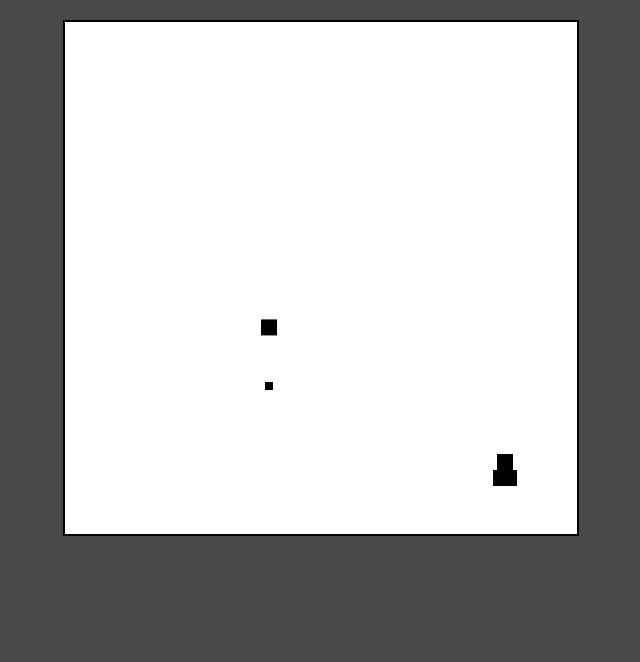
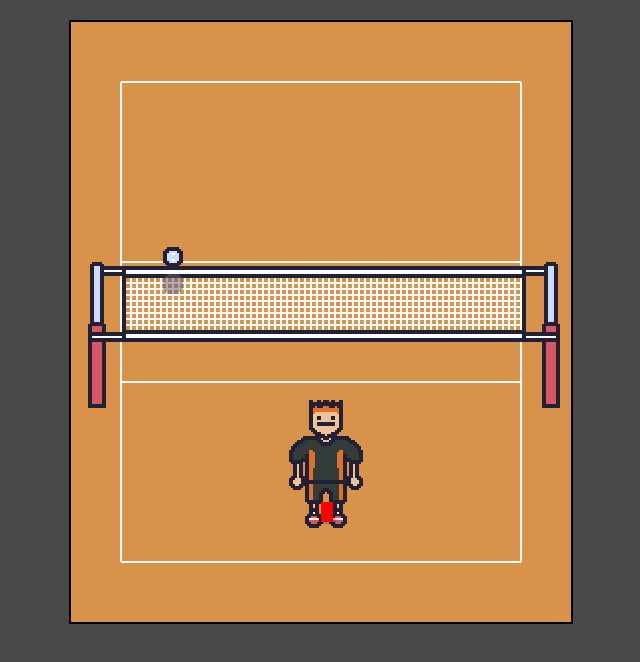
Before and after one commit to trueauracoral/badminton, a plain HTML site: page index.html in a window 1280 px wide. Shown: the whole page, without its empty margins (319-959 px from the left). Drawn offline with Linux system fonts and the light colour scheme.

Commit message:
Animation, ball, net added

```diff
--- /dev/null
+++ b/assets/player animation.json
@@ -0,0 +1,203 @@
+{ "frames": {
+   "player animation 0.aseprite": {
+    "frame": { "x": 0, "y": 0, "w": 60, "h": 67 },
+    "rotated": false,
+    "trimmed": false,
+    "spriteSourceSize": { "x": 0, "y": 0, "w": 60, "h": 67 },
+    "sourceSize": { "w": 60, "h": 67 },
+    "duration": 100
+   },
+   "player animation 1.aseprite": {
+    "frame": { "x": 60, "y": 0, "w": 60, "h": 67 },
+    "rotated": false,
+    "trimmed": false,
+    "spriteSourceSize": { "x": 0, "y": 0, "w": 60, "h": 67 },
+    "sourceSize": { "w": 60, "h": 67 },
+    "duration": 100
+   },
+   "player animation 2.aseprite": {
+    "frame": { "x": 120, "y": 0, "w": 60, "h": 67 },
+    "rotated": false,
+    "trimmed": false,
+    "spriteSourceSize": { "x": 0, "y": 0, "w": 60, "h": 67 },
+    "sourceSize": { "w": 60, "h": 67 },
+    "duration": 100
+   },
+   "player animation 3.aseprite": {
+    "frame": { "x": 180, "y": 0, "w": 60, "h": 67 },
+    "rotated": false,
+    "trimmed": false,
+    "spriteSourceSize": { "x": 0, "y": 0, "w": 60, "h": 67 },
+    "sourceSize": { "w": 60, "h": 67 },
+    "duration": 100
+   },
+   "player animation 4.aseprite": {
+    "frame": { "x": 240, "y": 0, "w": 60, "h": 67 },
+    "rotated": false,
+    "trimmed": false,
+    "spriteSourceSize": { "x": 0, "y": 0, "w": 60, "h": 67 },
+    "sourceSize": { "w": 60, "h": 67 },
+    "duration": 100
+   },
+   "player animation 5.aseprite": {
+    "frame": { "x": 0, "y": 67, "w": 60, "h": 67 },
+    "rotated": false,
+    "trimmed": false,
+    "spriteSourceSize": { "x": 0, "y": 0, "w": 60, "h": 67 },
+    "sourceSize": { "w": 60, "h": 67 },
+    "duration": 100
+   },
+   "player animation 6.aseprite": {
+    "frame": { "x": 60, "y": 67, "w": 60, "h": 67 },
+    "rotated": false,
+    "trimmed": false,
+    "spriteSourceSize": { "x": 0, "y": 0, "w": 60, "h": 67 },
+    "sourceSize": { "w": 60, "h": 67 },
+    "duration": 100
+   },
+   "player animation 7.aseprite": {
+    "frame": { "x": 120, "y": 67, "w": 60, "h": 67 },
+    "rotated": false,
+    "trimmed": false,
+    "spriteSourceSize": { "x": 0, "y": 0, "w": 60, "h": 67 },
+    "sourceSize": { "w": 60, "h": 67 },
+    "duration": 100
+   },
+   "player animation 8.aseprite": {
+    "frame": { "x": 180, "y": 67, "w": 60, "h": 67 },
+    "rotated": false,
+    "trimmed": false,
+    "spriteSourceSize": { "x": 0, "y": 0, "w": 60, "h": 67 },
+    "sourceSize": { "w": 60, "h": 67 },
+    "duration": 100
+   },
+   "player animation 9.aseprite": {
+    "frame": { "x": 240, "y": 67, "w": 60, "h": 67 },
+    "rotated": false,
+    "trimmed": false,
+    "spriteSourceSize": { "x": 0, "y": 0, "w": 60, "h": 67 },
+    "sourceSize": { "w": 60, "h": 67 },
+    "duration": 100
+   },
+   "player animation 10.aseprite": {
+    "frame": { "x": 0, "y": 134, "w": 60, "h": 67 },
+    "rotated": false,
+    "trimmed": false,
+    "spriteSourceSize": { "x": 0, "y": 0, "w": 60, "h": 67 },
+    "sourceSize": { "w": 60, "h": 67 },
+    "duration": 150
+   },
+   "player animation 11.aseprite": {
+    "frame": { "x": 60, "y": 134, "w": 60, "h": 67 },
+    "rotated": false,
+    "trimmed": false,
+    "spriteSourceSize": { "x": 0, "y": 0, "w": 60, "h": 67 },
+    "sourceSize": { "w": 60, "h": 67 },
+    "duration": 150
+   },
+   "player animation 12.aseprite": {
+    "frame": { "x": 120, "y": 134, "w": 60, "h": 67 },
+    "rotated": false,
+    "trimmed": false,
+    "spriteSourceSize": { "x": 0, "y": 0, "w": 60, "h": 67 },
+    "sourceSize": { "w": 60, "h": 67 },
+    "duration": 150
+   },
+   "player animation 13.aseprite": {
+    "frame": { "x": 180, "y": 134, "w": 60, "h": 67 },
+    "rotated": false,
+    "trimmed": false,
+    "spriteSourceSize": { "x": 0, "y": 0, "w": 60, "h": 67 },
+    "sourceSize": { "w": 60, "h": 67 },
+    "duration": 150
+   },
+   "player animation 14.aseprite": {
+    "frame": { "x": 240, "y": 134, "w": 60, "h": 67 },
+    "rotated": false,
+    "trimmed": false,
+    "spriteSourceSize": { "x": 0, "y": 0, "w": 60, "h": 67 },
+    "sourceSize": { "w": 60, "h": 67 },
+    "duration": 150
+   },
+   "player animation 15.aseprite": {
+    "frame": { "x": 0, "y": 201, "w": 60, "h": 67 },
+    "rotated": false,
+    "trimmed": false,
+    "spriteSourceSize": { "x": 0, "y": 0, "w": 60, "h": 67 },
+    "sourceSize": { "w": 60, "h": 67 },
+    "duration": 150
+   },
+   "player animation 16.aseprite": {
+    "frame": { "x": 60, "y": 201, "w": 60, "h": 67 },
+    "rotated": false,
+    "trimmed": false,
+    "spriteSourceSize": { "x": 0, "y": 0, "w": 60, "h": 67 },
+    "sourceSize": { "w": 60, "h": 67 },
+    "duration": 100
+   },
+   "player animation 17.aseprite": {
+    "frame": { "x": 120, "y": 201, "w": 60, "h": 67 },
+    "rotated": false,
+    "trimmed": false,
+    "spriteSourceSize": { "x": 0, "y": 0, "w": 60, "h": 67 },
+    "sourceSize": { "w": 60, "h": 67 },
+    "duration": 150
+   },
+   "player animation 18.aseprite": {
+    "frame": { "x": 180, "y": 201, "w": 60, "h": 67 },
+    "rotated": false,
+    "trimmed": false,
+    "spriteSourceSize": { "x": 0, "y": 0, "w": 60, "h": 67 },
+    "sourceSize": { "w": 60, "h": 67 },
+    "duration": 150
+   },
+   "player animation 19.aseprite": {
+    "frame": { "x": 240, "y": 201, "w": 60, "h": 67 },
+    "rotated": false,
+    "trimmed": false,
+    "spriteSourceSize": { "x": 0, "y": 0, "w": 60, "h": 67 },
+    "sourceSize": { "w": 60, "h": 67 },
+    "duration": 150
+   },
+   "player animation 20.aseprite": {
+    "frame": { "x": 0, "y": 268, "w": 60, "h": 67 },
+    "rotated": false,
+    "trimmed": false,
+    "spriteSourceSize": { "x": 0, "y": 0, "w": 60, "h": 67 },
+    "sourceSize": { "w": 60, "h": 67 },
+    "duration": 150
+   },
+   "player animation 21.aseprite": {
+    "frame": { "x": 60, "y": 268, "w": 60, "h": 67 },
+    "rotated": false,
+    "trimmed": false,
+    "spriteSourceSize": { "x": 0, "y": 0, "w": 60, "h": 67 },
+    "sourceSize": { "w": 60, "h": 67 },
+    "duration": 150
+   }
+ },
+ "meta": {
+  "app": "http://www.aseprite.org/",
+  "version": "1.2.9-x64",
+  "image": "C:\\SGZ_Pro\\Hobbys\\coding-projects\\badminton\\assets\\player animation.png",
+  "format": "RGBA8888",
+  "size": { "w": 300, "h": 335 },
+  "scale": "1",
+  "frameTags": [
+   { "name": "Hit Forward", "from": 0, "to": 0, "direction": "forward" },
+   { "name": "Hit Backward", "from": 1, "to": 1, "direction": "forward" },
+   { "name": "Hit Left", "from": 2, "to": 2, "direction": "forward" },
+   { "name": "Hit Right", "from": 3, "to": 3, "direction": "forward" },
+   { "name": "Forward", "from": 4, "to": 4, "direction": "forward" },
+   { "name": "Backward", "from": 5, "to": 5, "direction": "forward" },
+   { "name": "Left", "from": 6, "to": 6, "direction": "forward" },
+   { "name": "Right", "from": 7, "to": 7, "direction": "forward" },
+   { "name": "Walk Forward", "from": 8, "to": 10, "direction": "forward" },
+   { "name": "Walk Back", "from": 11, "to": 13, "direction": "forward" },
+   { "name": "Walk Right", "from": 14, "to": 17, "direction": "forward" },
+   { "name": "Walk Left", "from": 18, "to": 21, "direction": "forward" }
+  ],
+  "slices": [
+  ]
+ }
+}
--- a/js/script.js
+++ b/js/script.js
@@ -1,3 +1,8 @@
+import animationData from "../assets/player animation.json" with { type: "json" };
+
+console.log(animationData);
+
+// ./assets/player animation.json
 function loadImage(src) {
     var img = new Image();
     img.src = src;
@@ -35,9 +40,9 @@ function drawPixelText(text, x, y, outline, color="black") {
 const canvas = document.getElementById('canvas');
 
 const ctx = canvas.getContext('2d');
-let scalingFactor = 4;
-canvas.width =128 * scalingFactor;
-canvas.height = 128 * scalingFactor;
+let scalingFactor = 2;
+canvas.width =250 * scalingFactor;
+canvas.height = 300 * scalingFactor;
 ctx.scale(scalingFactor, scalingFactor);
 
 let width = canvas.width / scalingFactor
@@ -45,8 +50,11 @@ let height = canvas.height / scalingFactor
 const halfWidth = width / 2;
 const halfHeight = height / 2;
 
-ctx.imageSmoothingEnabled= false
-
+ctx.imageSmoothingEnabled= false;
+let net = loadImage("./assets/net.png");
+let ballImage = loadImage('./assets/ball.png');
+let ballShadow = loadImage('./assets/ball-shadow.png')
+let playerSprite = loadImage("./assets/player animation.png");
 function vec2(x, y) {
     return {x: x, y: y};
 }
@@ -73,23 +81,28 @@ class ball {
     }
 
     draw() {
-        ctx.fillRect(this.pos.x, this.pos.y, 2, 2);
+        ctx.globalAlpha = 0.5;
+        ctx.drawImage(ballShadow,this.pos.x-4,this.pos.y-4)
+        ctx.globalAlpha = 1.0;
         // Change this later to subtract by size of the ball. 9/17/25
-        ctx.fillRect(this.pos.x - 1, this.pos.y-2-this.pos.z, 4, 4);
+        //ctx.fillRect(this.pos.x - 1, this.pos.y-2-this.pos.z, 4, 4);
+        ctx.drawImage(ballImage, this.pos.x - 4, this.pos.y -4 - this.pos.z)
     }
 }
 
 class character {
     constructor() {
-        this.pos = vec2(width -20, height -20);
+        this.pos = vec2(width -width*0.5, height - height*0.2);
         this.pos.z = 0;
         this.velocity = vec2(0,0);
         this.velocity.z = 3;
         this.friction = 1;
-        this.speed = 25;
-        this.length = 8;
-        this.width = 4;
-        this.gravity = 20;
+        this.speed = 40;
+        this.length = 10;
+        this.width = 6;
+        this.gravity = 50;
+        this.animation = "Forward";
+        this.previousAnimation = this.animation;
     }
     update() {
         this.pos.z += this.velocity.z *dt;
@@ -99,14 +112,45 @@ class character {
             this.velocity.z = 0;
         }
         console.log(this.pos.z)
+        console.log(this.animation);
+        if (this.pos.z >0) {
+            this.previousAnimation = this.animation;
+            if (!this.animation.includes("Hit")) {
+                this.animation = `Hit ${this.animation}`;
+            }
+        } else {
+            this.animation = this.animation.replace("Hit ", "");
+        }
     }
     draw() {
+        let filename = "player animation";
+        let animations = animationData["meta"].frameTags;
+        for (var i = 0; i < animations.length; i++) {
+            if (animations[i].name == this.animation) {
+                console.log(animations[i].name);
+                if (animations[i].from == animations[i].to) {
+                    let animationKey = `${filename} ${animations[i].from}.aseprite`;
+                    let frame = animationData.frames[animationKey].frame;
+                    ctx.drawImage(playerSprite,
+                        frame.x, frame.y,
+                        frame.w, frame.h,
+                        Math.round(this.pos.x -frame.w*0.43), Math.round(this.pos.y-frame.h*0.8- this.pos.z),
+                        frame.w, frame.h);
+                }
+            }
+        }
+        console.log(this.pos.y);
+        console.log(this.pos.z);
+
+        ctx.fillStyle="black";
+        ctx.globalAlpha = 0.2;
+        ctx.fillRect(this.pos.x -this.width/4 , this.pos.y+(this.length-this.length*0.2), this.width*1.5, this.width/2);
+        ctx.globalAlpha = 1.0;
+        ctx.fillStyle = "red";
         ctx.fillRect(this.pos.x, this.pos.y-this.pos.z, this.width, this.length);
-        // Fix this width stuff.
-        ctx.fillRect(this.pos.x + (this.width -(this.width+1) ), this.pos.y-(this.length /2)+this.length, this.width +2, 4);
     }
 }
-let Ball = new ball(vec2(50, 90));
+let Ball = new ball(vec2(50, 130));
 let Character = new character();
 
 let lastTime = performance.now();
@@ -122,6 +166,32 @@ function gameUpdate() {
 }
 
 function gameDraw() {
+    ctx.strokeStyle="white";
+    let sideLines = 0.1;
+    ctx.beginPath();
+    // TOP
+    ctx.moveTo(width*sideLines,height*0.1);
+    ctx.lineTo(width-(width*sideLines),height*0.1);
+    //BOTTOM
+    ctx.moveTo(width*sideLines,height - height*0.1);
+    ctx.lineTo(width-(width*sideLines), height-height*0.1);
+    //SIDE LEFT
+    ctx.moveTo(width*sideLines,height*0.1);
+    ctx.lineTo(width*sideLines, height-height*0.1);
+    //SIDE Right
+    ctx.moveTo(width-width*sideLines,height*0.1);
+    ctx.lineTo(width -width*sideLines, height-height*0.1);
+    //Front Lines
+    let bottomFrontLine = 0.4;
+    ctx.moveTo(width*sideLines,height - height*bottomFrontLine);
+    ctx.lineTo(width-(width*sideLines), height-height*bottomFrontLine);
+    let topFrontLine = 0.6;
+    ctx.moveTo(width*sideLines,height - height*topFrontLine);
+    ctx.lineTo(width-(width*sideLines), height-height*topFrontLine);
+    ctx.stroke();
+
+    //NET
+    ctx.drawImage(net, halfWidth - 233/2, height*0.4);
     Ball.draw();
     Character.draw();
 }
@@ -132,8 +202,8 @@ function gameLoop() {
     gameUpdate();
     gameDraw()
     window.requestAnimationFrame(gameLoop);
+}
 
-}
 const keys = {
     ArrowUp: false,
     ArrowDown: false,
@@ -162,20 +232,24 @@ function updateInput(dt) {
 
     if (keys.ArrowUp || keys.w) {
         Character.pos.y -= speed;
+        Character.animation ="Backward"
     }
     if (keys.ArrowDown || keys.s) {
         Character.pos.y += speed;
+        Character.animation ="Forward"
     }
 
     if (keys.ArrowLeft || keys.a) {
         Character.pos.x -= speed;
+        Character.animation ="Left"
     }
     if (keys.ArrowRight || keys.d) {
         Character.pos.x += speed;
+        Character.animation ="Right"
+
     }
 
     if (keys[" "]) {
-        console.log("HI");
         Character.pos.z += speed;
     }
 }
--- a/styles.css
+++ b/styles.css
@@ -29,7 +29,7 @@ p {
 
 canvas {
     image-rendering: pixelated;
-    background-color: #ffff;
+    background-color: #d9924a;
     border: 2px solid black;
     font-smooth: never;
     -webkit-font-smoothing: none;
```
Also changed, not shown: index.html (+1 -1 lines), assets/ball-shadow.png (added), assets/ball.png (added), assets/net.png (added), assets/player animation.png (added), assets/reference spriters resource.png (added), assets/volleyball art.png (added), 4 other files.
